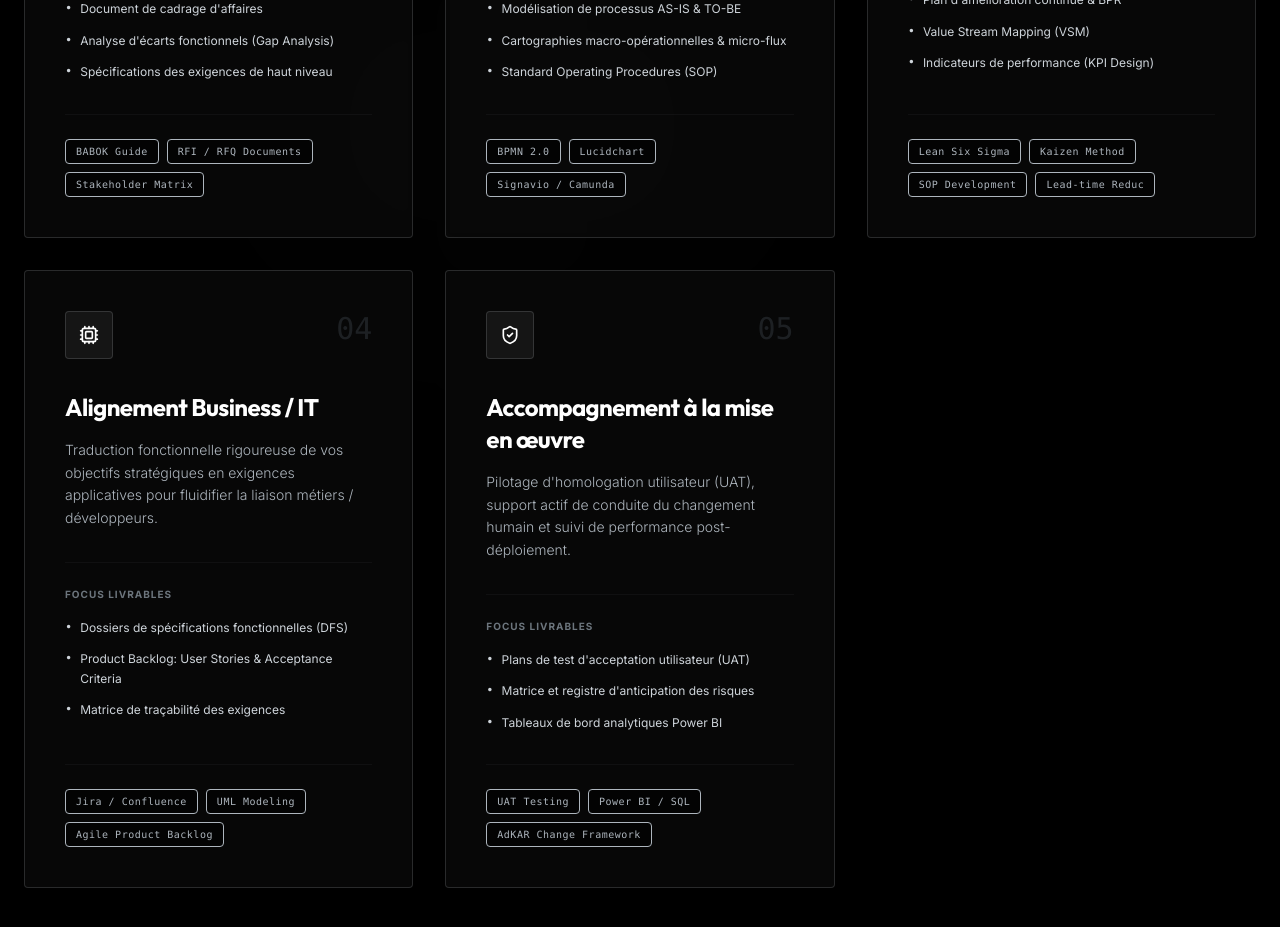
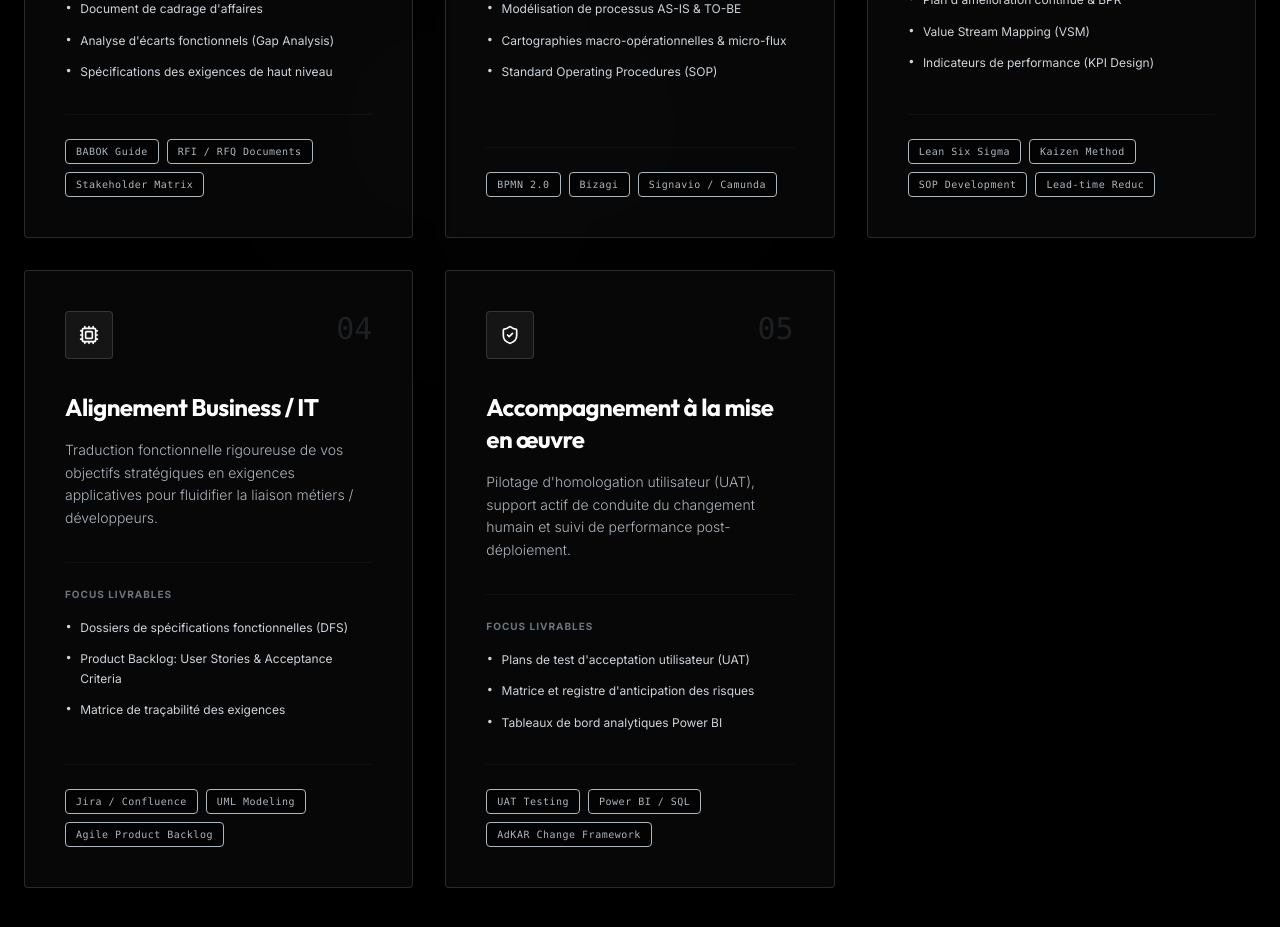
Before and after one commit to devandfree/emane, a React (Vite) app: page / in a window 1280 px wide. Shown: the part 3640-4567 px from the top of the page. Built offline with nearby package versions, Linux system fonts and the light colour scheme.

Commit message:
feat: update BPM tools list in project experience
Replace Lucidchart with Bizagi to accurately reflect technical proficiency in process modeling tools.

```diff
--- a/src/App.tsx
+++ b/src/App.tsx
@@ -584,7 +584,7 @@ const Expertise = () => {
         "Cartographies macro-opérationnelles & micro-flux",
         "Standard Operating Procedures (SOP)"
       ],
-      tools: ["BPMN 2.0", "Lucidchart", "Signavio / Camunda"]
+      tools: ["BPMN 2.0", "Bizagi", "Signavio / Camunda"]
     },
     {
       id: "03",
```
